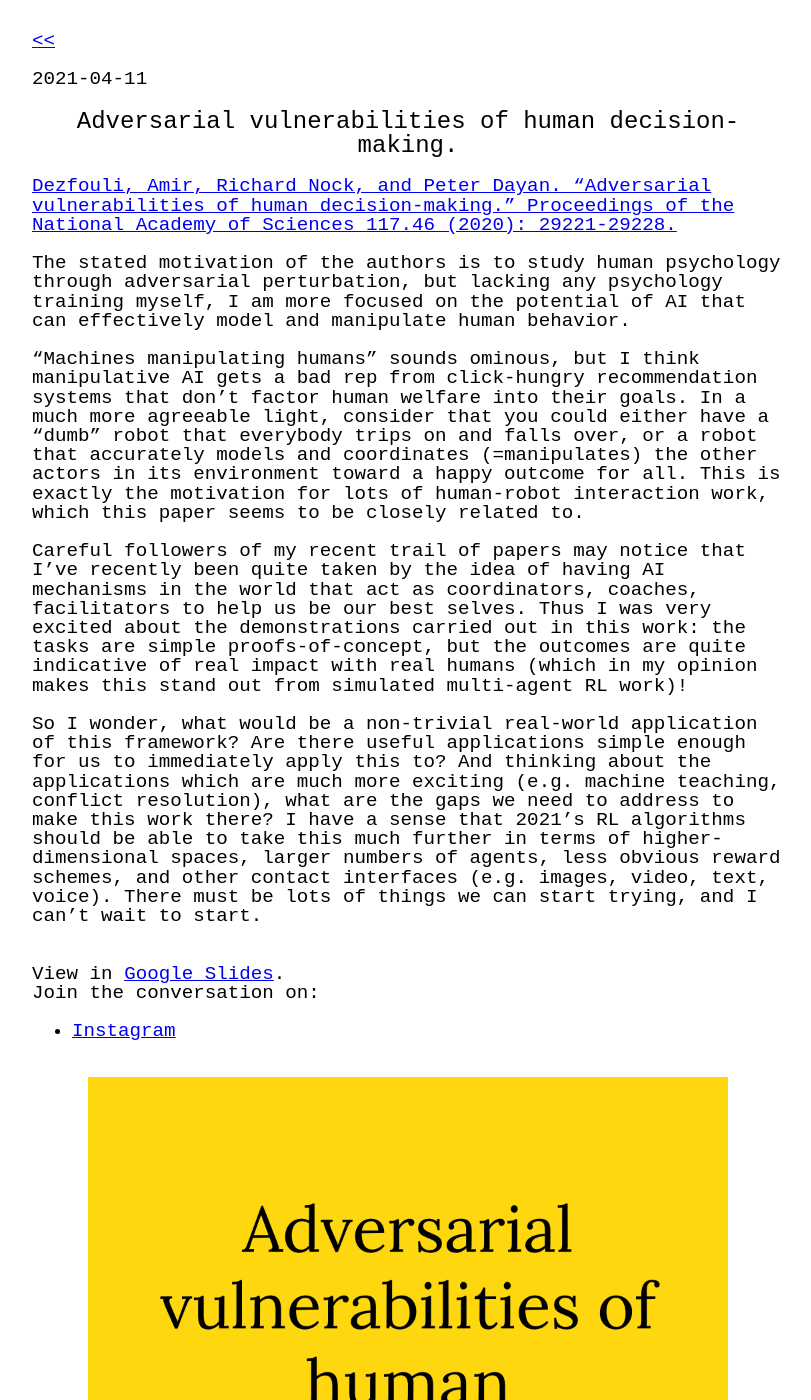
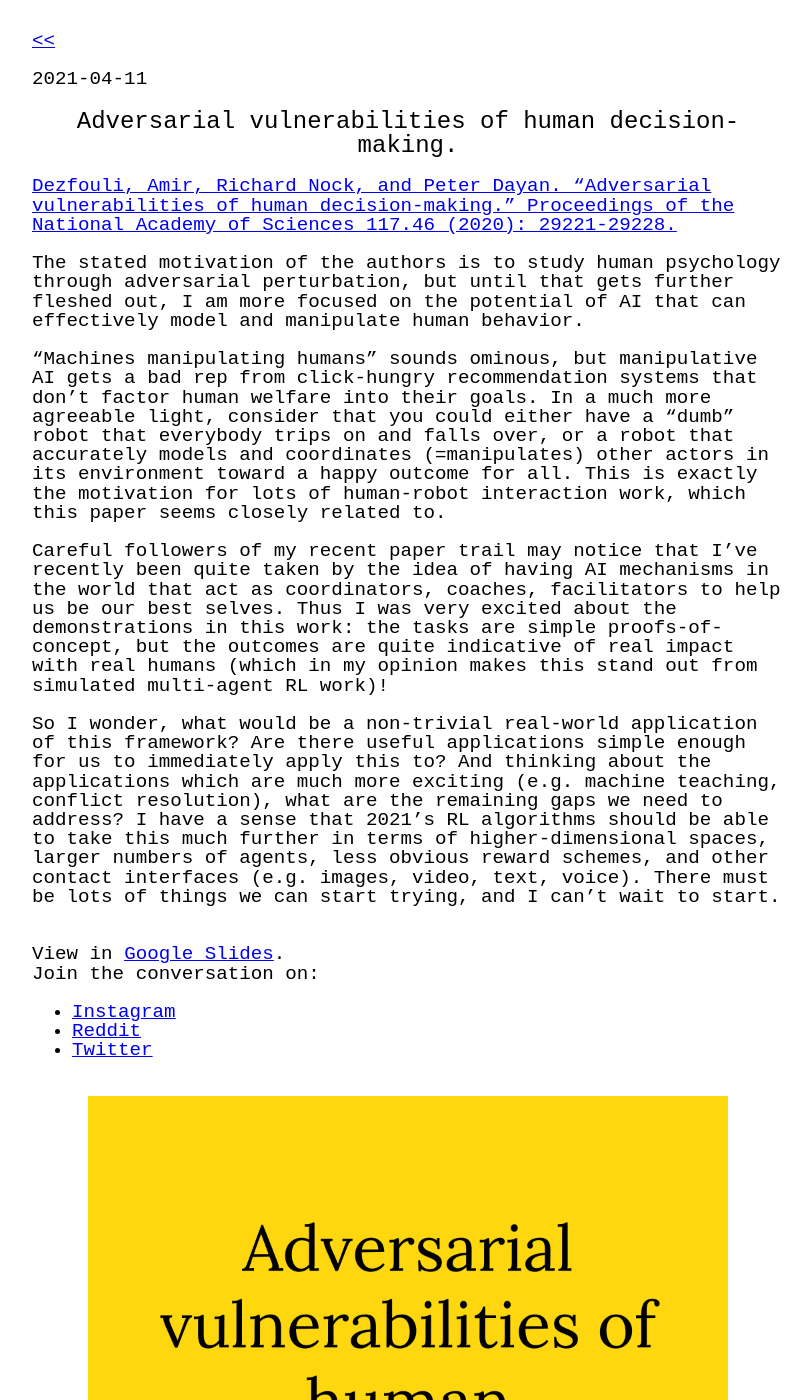
Before and after one commit to JunShern/paper-reading-group, a Jekyll site: the page built from _posts/2021-04-11-adversarial-vulnerabilities.md, in a window 1280 px wide and 1400 px high. Shown: the whole window, without its empty margins (232-1043 px from the left). Built offline with Jekyll 4.4.1, drawn with Linux system fonts in a browser that asks for light colours.

Commit message:
Add reddit and twitter for 017

```diff
--- a/_posts/2021-04-11-adversarial-vulnerabilities.md
+++ b/_posts/2021-04-11-adversarial-vulnerabilities.md
@@ -4,18 +4,18 @@ title: "Adversarial vulnerabilities of human decision-making."
 date: 2021-04-11 23:00:00 +0800
 slides: "https://docs.google.com/presentation/d/e/2PACX-1vT-7acUbwbFNo1co5d2jiVoNCqimlQuN0m2rPOlVQeoNRWpEHkEB6HtW9pHCzaxiDLaTOCcUW9EHWD5/"
 insta: "https://www.instagram.com/explore/tags/paperreadinggroup017/"
-reddit:
-twitter:
+reddit: "https://www.reddit.com/r/MachineLearning/comments/moizvx/d_paper_reading_group_017_adversarial/"
+twitter: "https://twitter.com/PaperReadingGrp/status/1381079913290035204"
 ---
 
 <a href="https://www.pnas.org/content/pnas/117/46/29221.full.pdf" target="_blank">
 Dezfouli, Amir, Richard Nock, and Peter Dayan. "Adversarial vulnerabilities of human decision-making." Proceedings of the National Academy of Sciences 117.46 (2020): 29221-29228.
 </a>
 
-The stated motivation of the authors is to study human psychology through adversarial perturbation, but lacking any psychology training myself, I am more focused on the potential of AI that can effectively model and manipulate human behavior.
+The stated motivation of the authors is to study human psychology through adversarial perturbation, but until that gets further fleshed out, I am more focused on the potential of AI that can effectively model and manipulate human behavior.
 
-"Machines manipulating humans" sounds ominous, but I think manipulative AI gets a bad rep from click-hungry recommendation systems that don't factor human welfare into their goals. In a much more agreeable light, consider that you could either have a "dumb" robot that everybody trips on and falls over, or a robot that accurately models and coordinates (=manipulates) the other actors in its environment toward a happy outcome for all. This is exactly the motivation for lots of human-robot interaction work, which this paper seems to be closely related to.
+"Machines manipulating humans" sounds ominous, but manipulative AI gets a bad rep from click-hungry recommendation systems that don't factor human welfare into their goals. In a much more agreeable light, consider that you could either have a "dumb" robot that everybody trips on and falls over, or a robot that accurately models and coordinates (=manipulates) other actors in its environment toward a happy outcome for all. This is exactly the motivation for lots of human-robot interaction work, which this paper seems closely related to.
 
-Careful followers of my recent trail of papers may notice that I've recently been quite taken by the idea of having AI mechanisms in the world that act as coordinators, coaches, facilitators to help us be our best selves. Thus I was very excited about the demonstrations carried out in this work: the tasks are simple proofs-of-concept, but the outcomes are quite indicative of real impact with real humans (which in my opinion makes this stand out from simulated multi-agent RL work)!
+Careful followers of my recent paper trail may notice that I've recently been quite taken by the idea of having AI mechanisms in the world that act as coordinators, coaches, facilitators to help us be our best selves. Thus I was very excited about the demonstrations in this work: the tasks are simple proofs-of-concept, but the outcomes are quite indicative of real impact with real humans (which in my opinion makes this stand out from simulated multi-agent RL work)!
 
-So I wonder, what would be a non-trivial real-world application of this framework? Are there useful applications simple enough for us to immediately apply this to? And thinking about the applications which are much more exciting (e.g. machine teaching, conflict resolution), what are the gaps we need to address to make this work there? I have a sense that 2021's RL algorithms should be able to take this much further in terms of higher-dimensional spaces, larger numbers of agents, less obvious reward schemes, and other contact interfaces (e.g. images, video, text, voice). There must be lots of things we can start trying, and I can't wait to start.
+So I wonder, what would be a non-trivial real-world application of this framework? Are there useful applications simple enough for us to immediately apply this to? And thinking about the applications which are much more exciting (e.g. machine teaching, conflict resolution), what are the remaining gaps we need to address? I have a sense that 2021's RL algorithms should be able to take this much further in terms of higher-dimensional spaces, larger numbers of agents, less obvious reward schemes, and other contact interfaces (e.g. images, video, text, voice). There must be lots of things we can start trying, and I can't wait to start.
```
